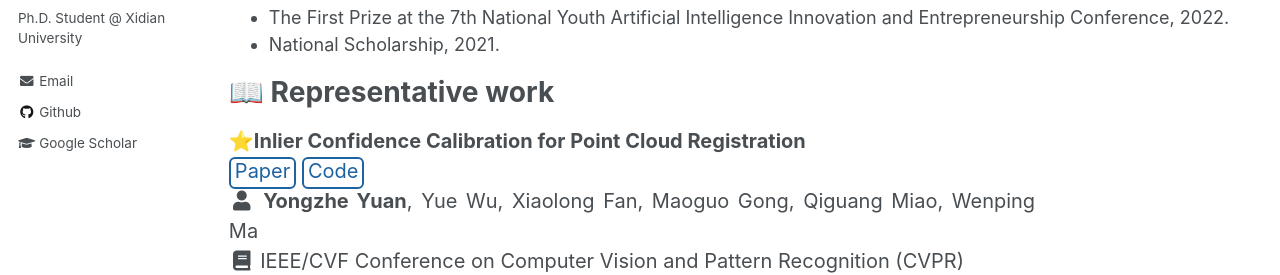
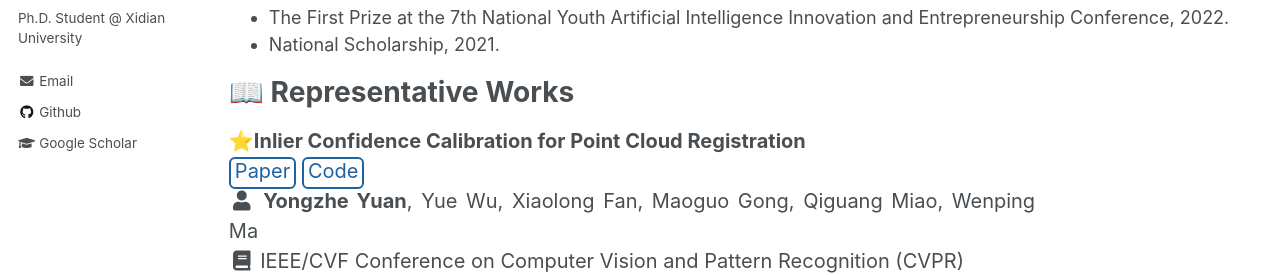
Before and after one commit to YYZMARS/YYZMARS.github.io, a Jekyll site: the page built from _pages/home.md, in a window 1280 px wide and 900 px high, scrolled down 359 px. Shown: the part 185-460 px from the top of the window. Built offline with Jekyll 4.4.1, drawn with Linux system fonts in a browser that asks for light colours; a script that is not in the unit is left out.

Commit message:
Update home.md

```diff
--- a/_pages/home.md
+++ b/_pages/home.md
@@ -23,7 +23,7 @@ I am currently pursuing the Ph.D degree advised by [A/Prof. Yue Wu](https://web.
 - The First Prize at the 7th National Youth Artificial Intelligence Innovation and Entrepreneurship Conference, 2022.
 - National Scholarship, 2021.
 
-<h1>📖 Representative work</h1>
+<h1>📖 Representative Works</h1>
   {% for post in site.publications reversed %}
     {% include archive-single-pub2.html %}
   {% endfor %}
```
